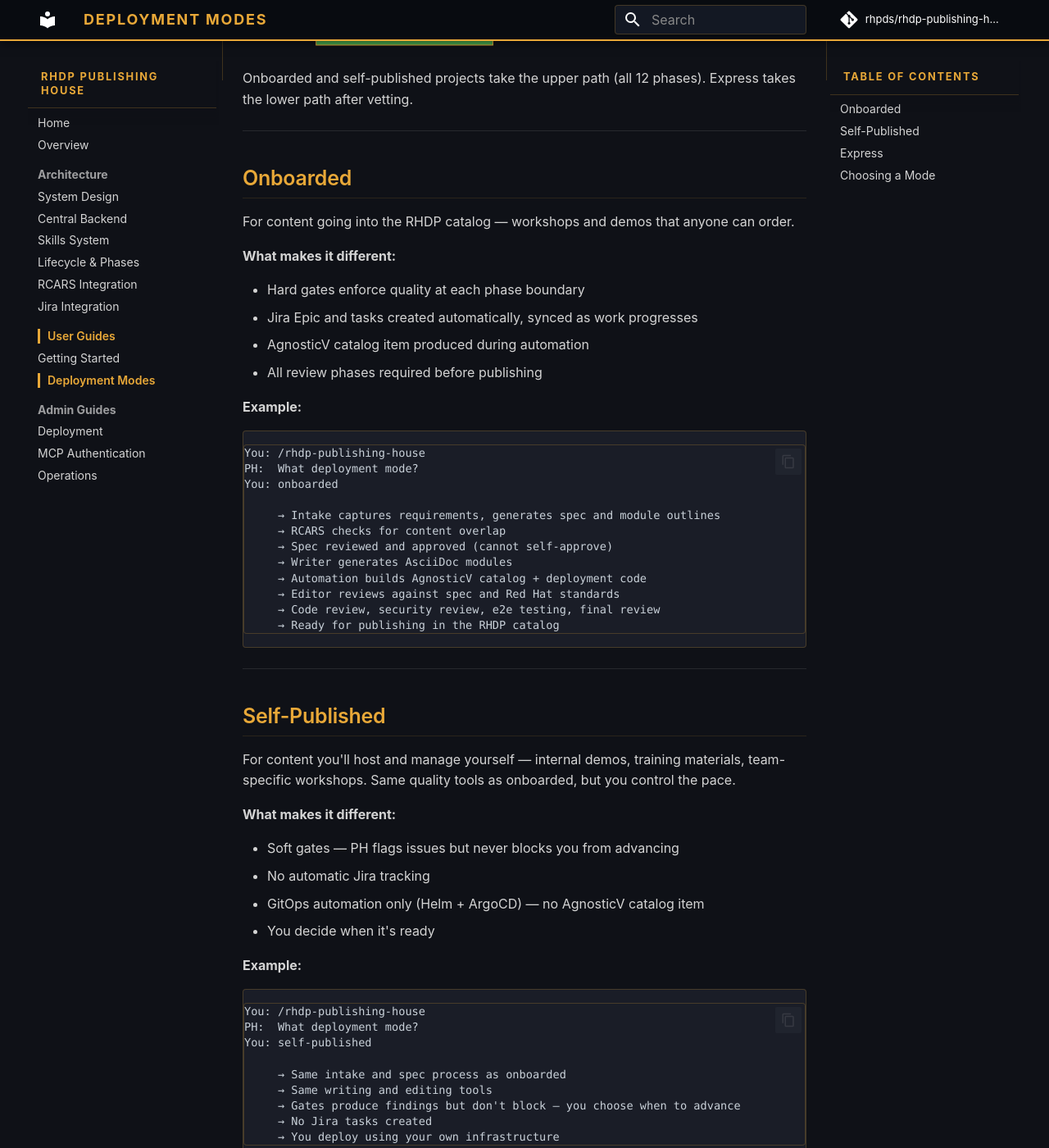
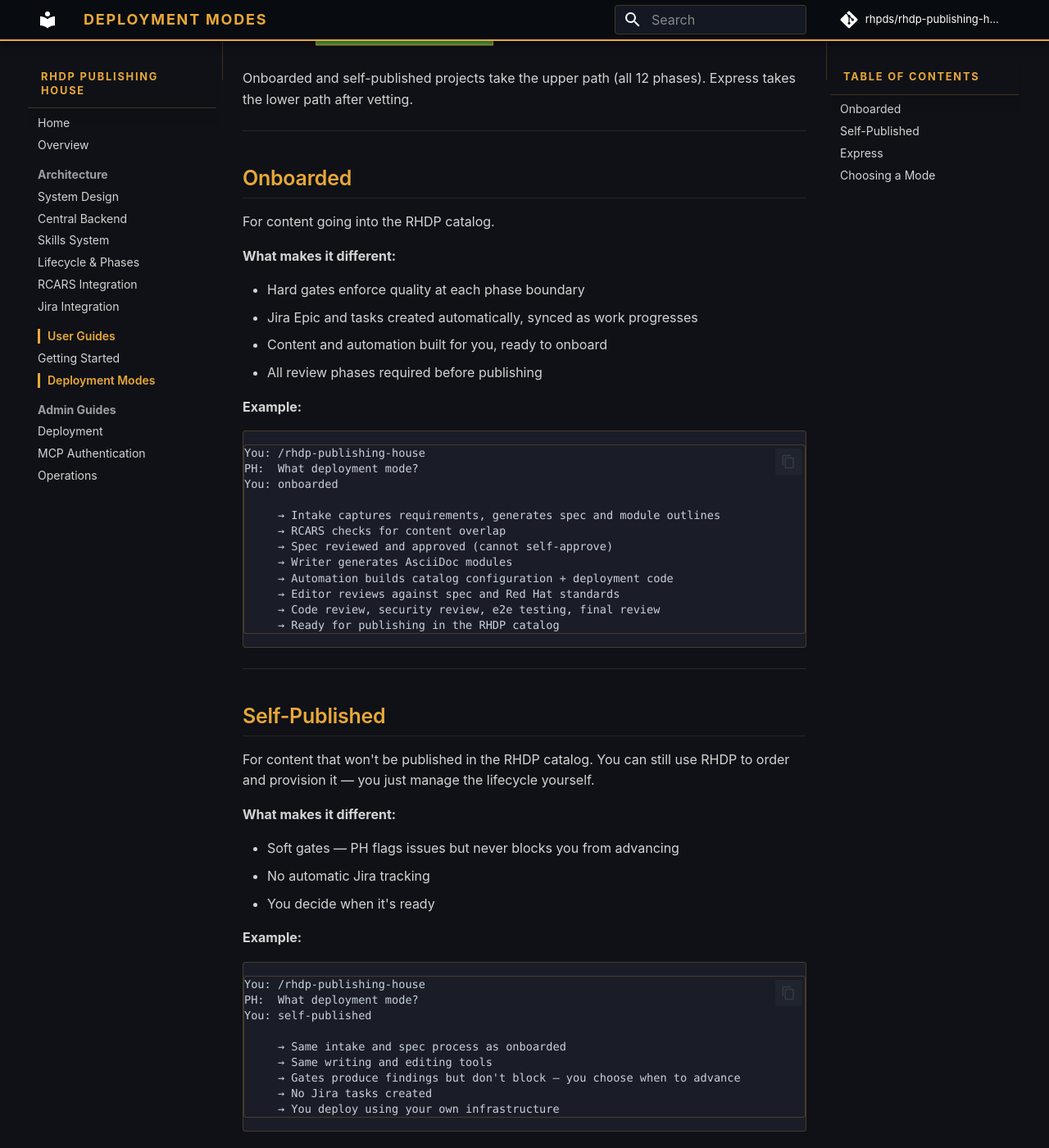
Before and after one commit to treddy08/rhdp-publishing-house, an MkDocs documentation site: the page built from docs/user/deployment-modes.md, in a window 1280 px wide and 1400 px high, scrolled down 1586 px. Shown: the whole window at 82% size. Built offline with MkDocs 1.6.1 and Material for MkDocs 9.7.7, drawn with Linux system fonts in a browser that asks for light colours; comment, search, counter and statistics services are not loaded.

Commit message:
[RHDPCD-47] Remove AgnosticV references from user-facing docs
AgnosticV is an implementation detail irrelevant to most users.
User docs now say "catalog configuration" and "content and
automation built for you." Architecture docs retain the tool
name where engineers need it.

Also: simplify self-published description — content not in the
RHDP catalog but still orderable through RHDP.

Co-Authored-By: Claude Sonnet 4.6 (1M context) <noreply@anthropic.com>

```diff
--- a/docs/user/deployment-modes.md
+++ b/docs/user/deployment-modes.md
@@ -51,13 +51,13 @@ Onboarded and self-published projects take the upper path (all 12 phases). Expre
 
 ## Onboarded
 
-For content going into the RHDP catalog — workshops and demos that anyone can order.
+For content going into the RHDP catalog.
 
 **What makes it different:**
 
 - Hard gates enforce quality at each phase boundary
 - Jira Epic and tasks created automatically, synced as work progresses
-- AgnosticV catalog item produced during automation
+- Content and automation built for you, ready to onboard
 - All review phases required before publishing
 
 **Example:**
@@ -71,7 +71,7 @@ You: onboarded
      → RCARS checks for content overlap
      → Spec reviewed and approved (cannot self-approve)
      → Writer generates AsciiDoc modules
-     → Automation builds AgnosticV catalog + deployment code
+     → Automation builds catalog configuration + deployment code
      → Editor reviews against spec and Red Hat standards
      → Code review, security review, e2e testing, final review
      → Ready for publishing in the RHDP catalog
@@ -81,13 +81,12 @@ You: onboarded
 
 ## Self-Published
 
-For content you'll host and manage yourself — internal demos, training materials, team-specific workshops. Same quality tools as onboarded, but you control the pace.
+For content that won't be published in the RHDP catalog. You can still use RHDP to order and provision it — you just manage the lifecycle yourself.
 
 **What makes it different:**
 
 - Soft gates — PH flags issues but never blocks you from advancing
 - No automatic Jira tracking
-- GitOps automation only (Helm + ArgoCD) — no AgnosticV catalog item
 - You decide when it's ready
 
 **Example:**
```
Also changed, not shown: docs/architecture/skills.md (+1 -1 lines), docs/overview.md (+2 -2 lines).
